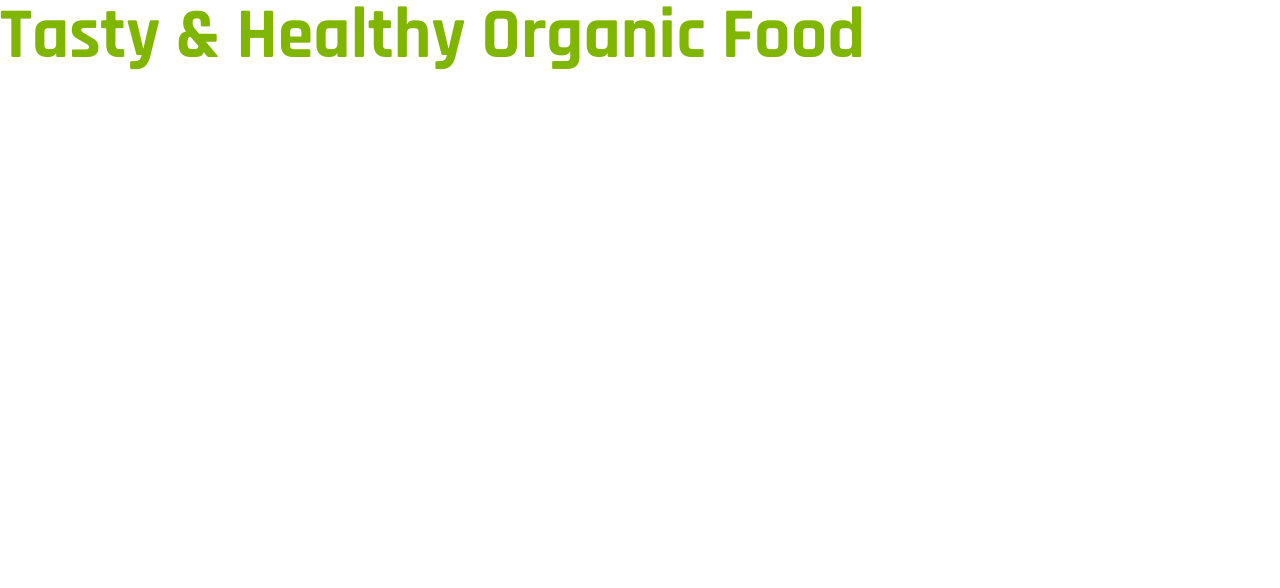
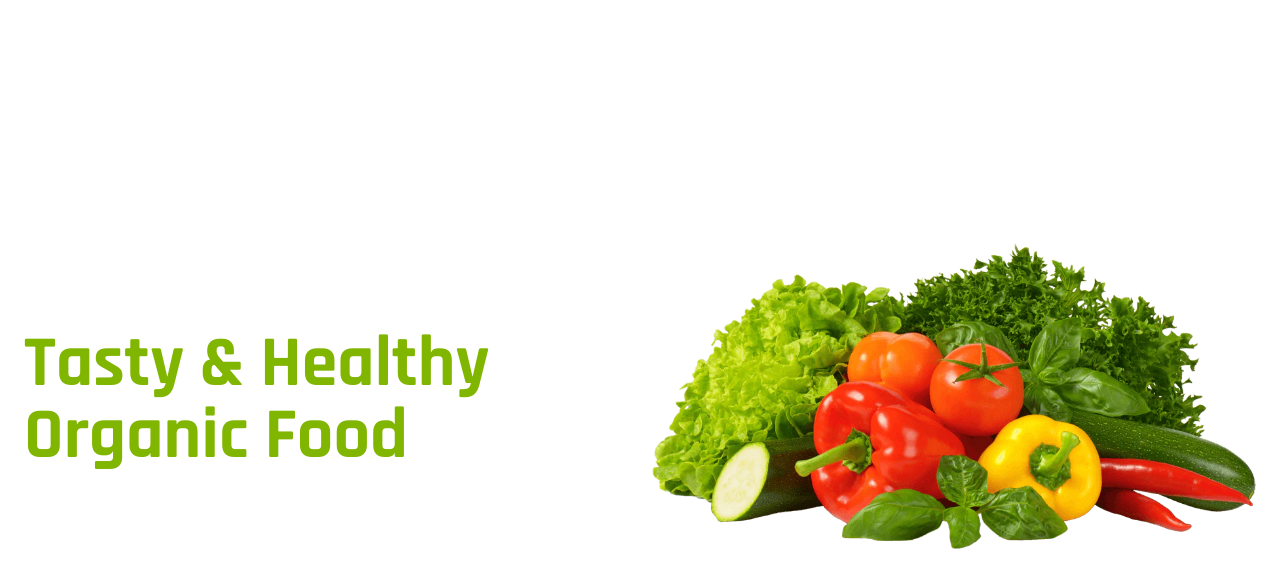
Before and after one commit to pallabbarman/hamaguri, a Next.js app: page / in a window 1280 px wide. Shown: the top 588 px of the page. Built offline with nearby package versions, Linux system fonts and the light colour scheme; what @mui/material-nextjs would draw is missing.

Commit message:
banner info added

```diff
--- a/src/app/page.tsx
+++ b/src/app/page.tsx
@@ -1,11 +1,26 @@
-import { Typography } from '@mui/material';
+import { Container, Grid, Typography } from '@mui/material';
+import Image from 'next/image';
 
 export default function Home() {
     return (
-        <div>
-            <Typography variant="h1" color="lime">
-                Tasty & Healthy Organic Food
-            </Typography>
-        </div>
+        <Container maxWidth="xl">
+            <Grid container spacing={3} sx={{ minHeight: 800, alignItems: 'center' }}>
+                <Grid size={{ xs: 12, md: 6 }}>
+                    <Typography variant="h1" color="lime">
+                        Tasty & Healthy Organic Food
+                    </Typography>
+                </Grid>
+                <Grid size={{ xs: 12, md: 6 }}>
+                    <Image
+                        src="/banner.webp"
+                        alt="banner image"
+                        loading="eager"
+                        width={750}
+                        height={560}
+                        style={{ width: '100%', height: '100%' }}
+                    />
+                </Grid>
+            </Grid>
+        </Container>
     );
 }
```
Also changed, not shown: public/banner.webp (added).
